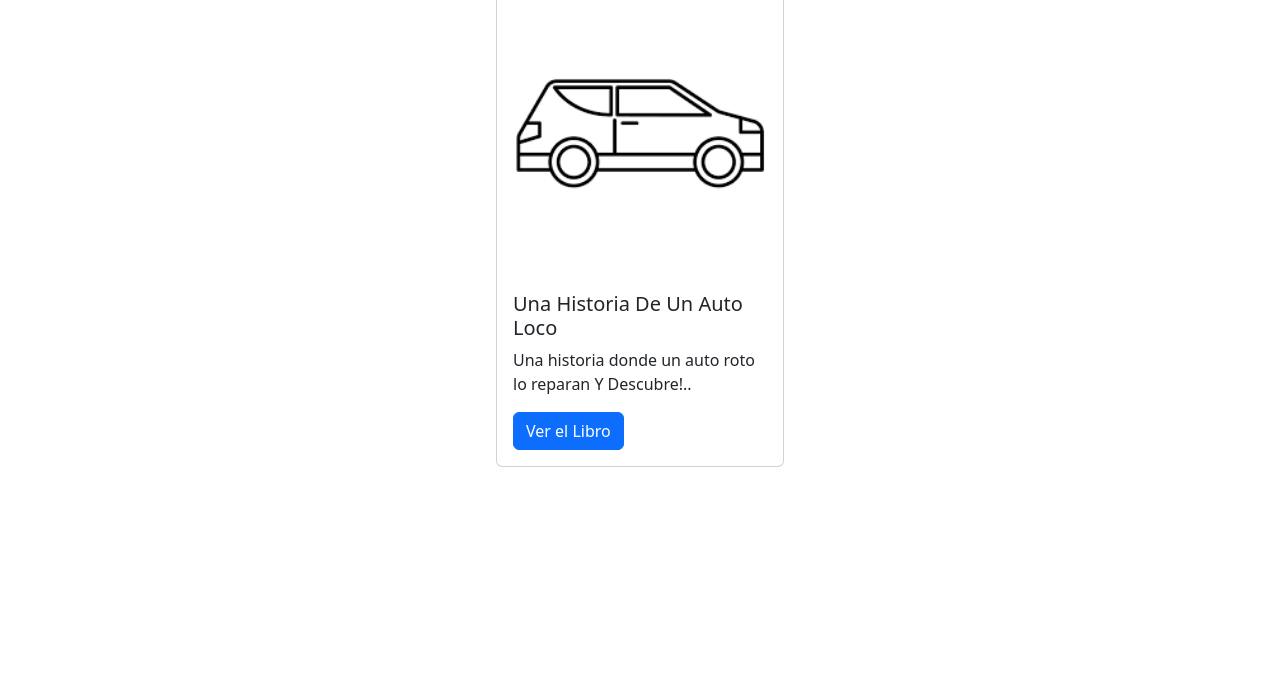
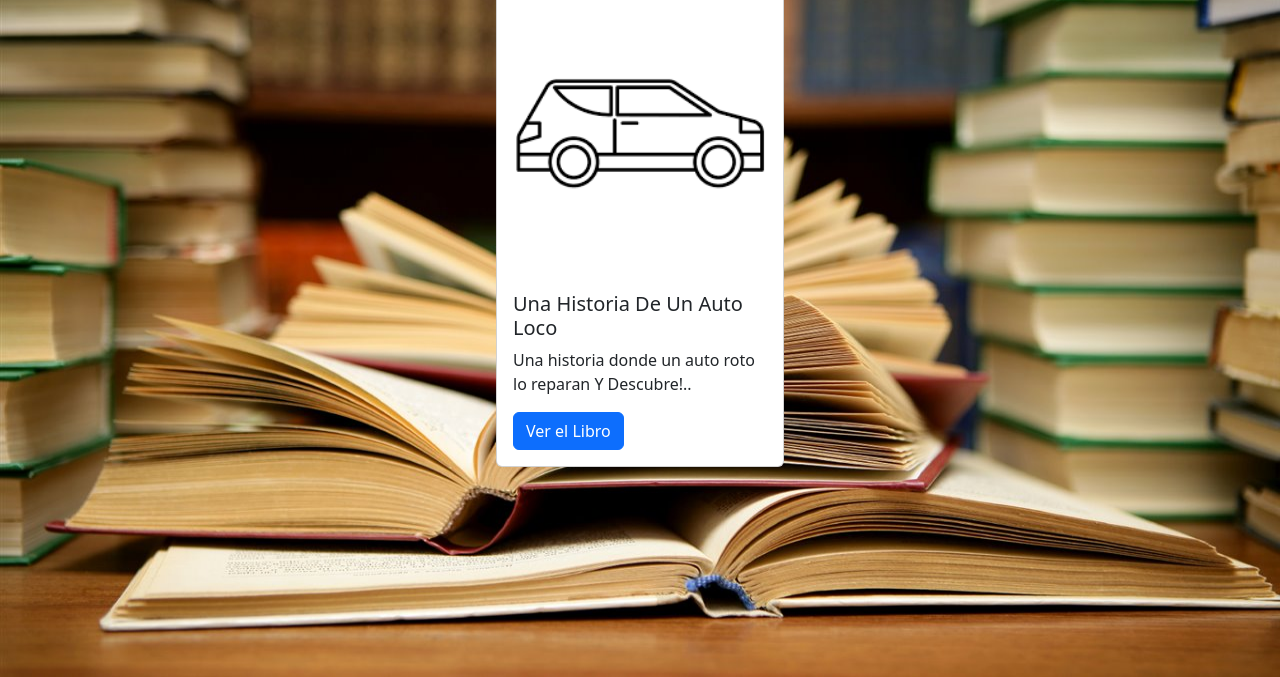
Before and after one commit to kangoooxD/BiblioInformatica, a plain HTML site: page index.html in a window 1280 px wide. Shown: the part 123-800 px from the top of the page. Drawn offline with nearby package versions, Linux system fonts and the light colour scheme; the site is published under a folder, as on GitHub Pages, so addresses that start at the root find nothing.

Commit message:
Update index.css

```diff
--- a/css/index.css
+++ b/css/index.css
@@ -1,5 +1,5 @@
 body {
-background-image: url(/assets/img/books2.jpg);
+background-image: url(../assets/img/books2.jpg);
 background-repeat: no-repeat;
 background-attachment: fixed;
 background-size: 100% 100%;
```
